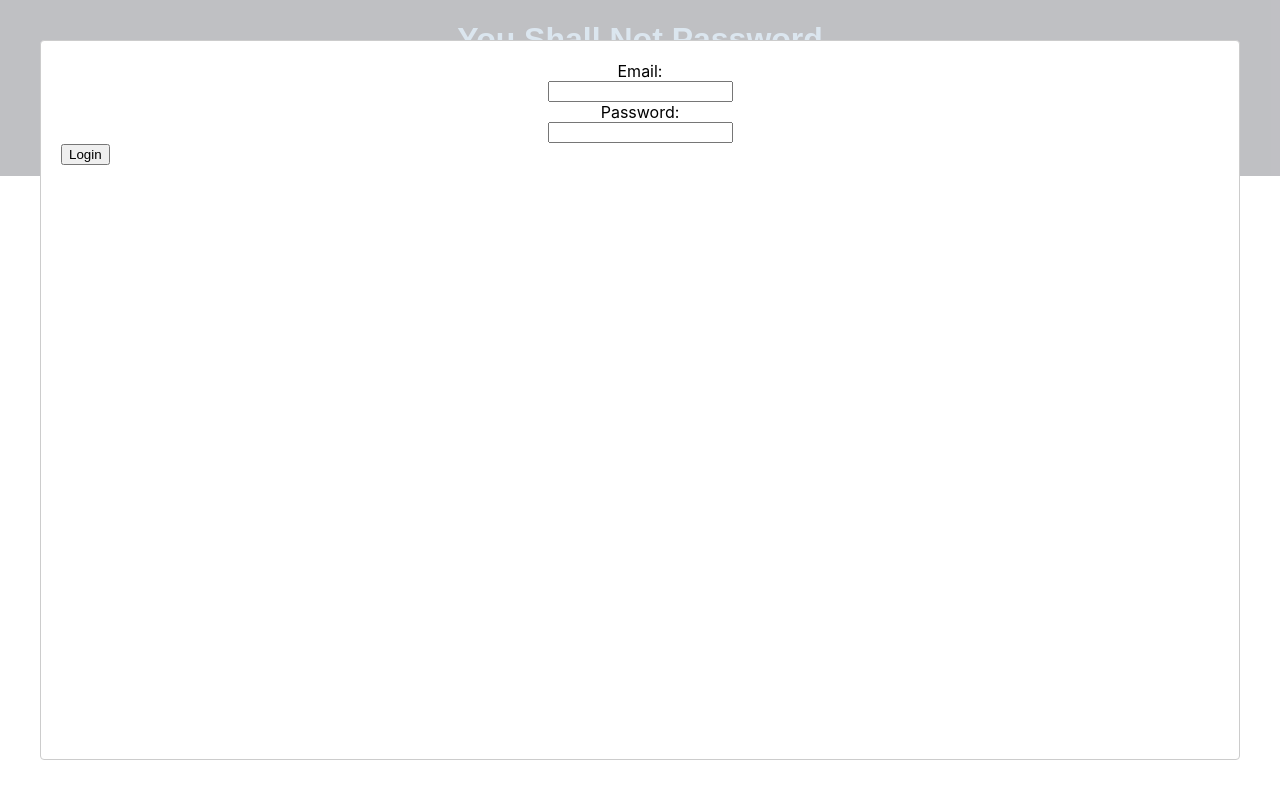
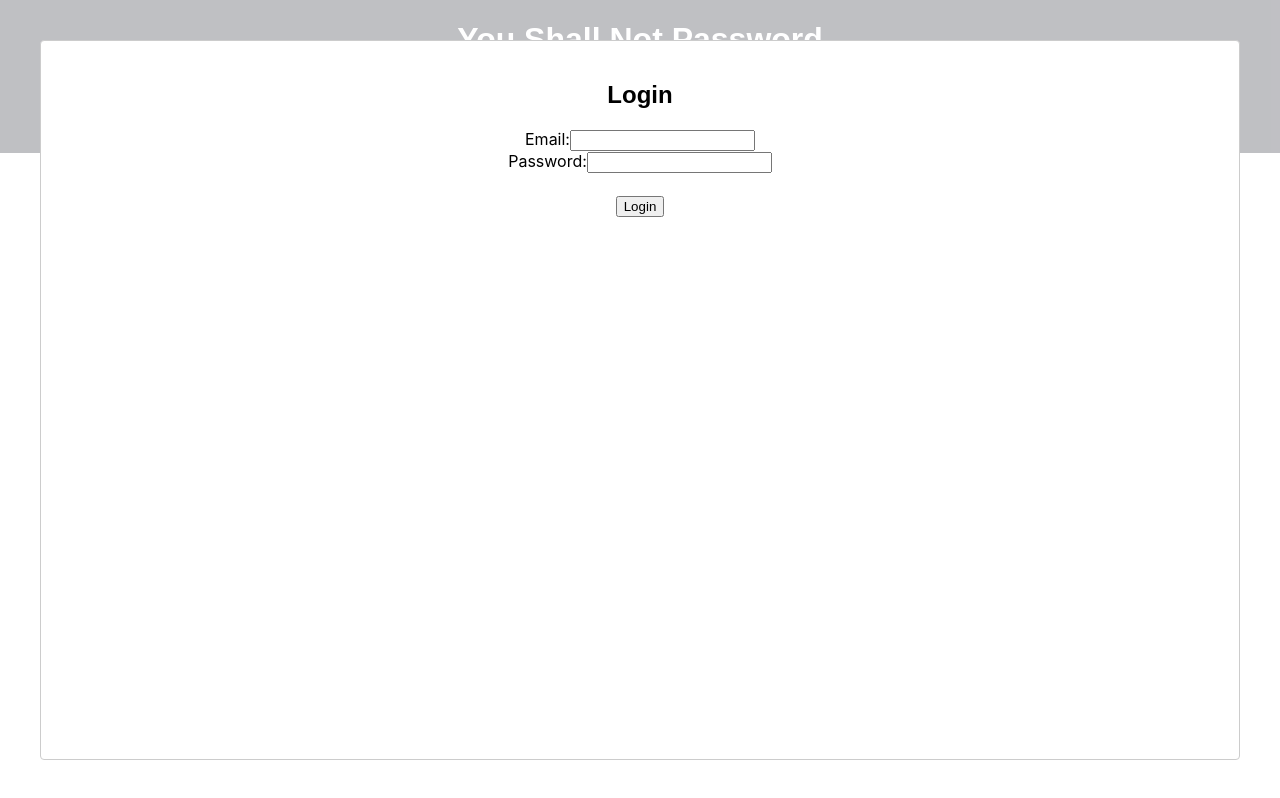
Before and after one commit to gregjohle/you-shall-not-password-client, a React (Create React App) app: page / in a window 1280 px wide. Both pictures are taken after a click on the button "Login". Shown: the top 798 px of the page. Built offline with nearby package versions, Linux system fonts and the light colour scheme.

Commit message:
finished login and signup functionality

```diff
--- a/src/App.js
+++ b/src/App.js
@@ -75,7 +75,12 @@ function App() {
   ]);
   let [signupModal, setSignupModal] = useState(false);
   let [loginModal, setLoginModal] = useState(false);
-  let [isLoggedIn, setIsLoggedIn] = useState(true);
+  let [isLoggedIn, setIsLoggedIn] = useState(false);
+  let [loginUserEmail, setLoginUserEmail] = useState("");
+  let [loginUserPassword, setLoginUserPassword] = useState("");
+  let [verifyPassword, setVerifyPassword] = useState("");
+  let [userPhoneNumber, setUserPhoneNumber] = useState("");
+  let [userName, setUserName] = useState("");
 
   function handleNavDisplay() {
     let logStatus = "";
@@ -104,39 +109,68 @@ function App() {
     setLoginModal(!loginModal);
   }
 
-  function handleNewUser(userInfo) {
-    setIsLoggedIn(true);
-
-    let userArray = [...users];
-    let newUserArray = userArray.push(userInfo);
-
-    setUsers(newUserArray);
-    console.log(newUserArray);
-  }
-
   function findUserForLogin(users, userEmail) {
-    // console.log(users);
-
-    for (let i = 0; i <= users.length; i++) {
-      if (users[i].email === userEmail) {
+    for (let i = 0; i < users.length; i++) {
+      if (users[i].email === userEmail.toLowerCase()) {
         return users[i];
       }
     }
   }
 
-  function handleLogin(users, userEmail, password) {
+  function handleNewUser(
+    users,
+    userName,
+    userEmail,
+    userPassword,
+    userPhoneNumber
+  ) {
+    let newUserId = users.length + 1;
+    let newUserObject = {
+      id: newUserId,
+      name: userName,
+      email: userEmail.toLowerCase(),
+      password: userPassword,
+      phone_number: userPhoneNumber,
+    };
+
+    let checkForExistingUser = findUserForLogin([...users], userEmail);
+
+    if (checkForExistingUser === undefined) {
+      setIsLoggedIn(true);
+      setUsers(users.concat(newUserObject));
+      setCurrentUser(newUserObject);
+      setSignupModal(false);
+      console.log(newUserObject);
+    } else if (checkForExistingUser !== undefined) {
+      alert("There is already an account associated with this email.");
+    }
+  }
+
+  function handleLogin(users, userEmail, userPassword) {
     let userToValidate = findUserForLogin([...users], userEmail);
 
-    console.log(userToValidate);
+    if (userToValidate === undefined) {
+      alert("Incorrect email address.");
+    } else if (userToValidate.password !== userPassword) {
+      alert("Incorrect Password");
+    } else if (userToValidate.password === userPassword) {
+      setCurrentUser(userToValidate);
+      setIsLoggedIn(true);
+      setLoginModal(false);
+    }
+  }
 
-    // if (userToValidate === undefined) {
-    //   alert("Incorrect email address.");
-    // } else if (userToValidate.password != password) {
-    //   alert("Incorrect Password");
-    // } else if (userToValidate.password === password) {
-    //   setCurrentUser(userToValidate);
-    //   setIsLoggedIn(true);
-    // }
+  function handleNavLoginLogout() {
+    if (isLoggedIn === false) {
+      setLoginModal(true);
+    } else if (isLoggedIn === true) {
+      setCurrentUser({});
+      setIsLoggedIn(false);
+      setLoginUserEmail("");
+      setLoginUserPassword("");
+      setVerifyPassword("");
+      setUserPhoneNumber("");
+    }
   }
 
   return (
@@ -145,6 +179,7 @@ function App() {
         logStatus={handleNavDisplay}
         currentUser={currentUser}
         isLoggedIn={isLoggedIn}
+        handleNavLoginLogout={handleNavLoginLogout}
       />
       <Switch>
         <Route path='/'>
@@ -158,6 +193,16 @@ function App() {
             handleNewUser={handleNewUser}
             handleLogin={handleLogin}
             users={users}
+            loginEmail={loginUserEmail}
+            setLoginEmail={setLoginUserEmail}
+            loginPassword={loginUserPassword}
+            setLoginPassword={setLoginUserPassword}
+            verifyPassword={verifyPassword}
+            setVerifyPassword={setVerifyPassword}
+            userPhoneNumber={userPhoneNumber}
+            setUserPhoneNumber={setUserPhoneNumber}
+            userName={userName}
+            setUserName={setUserName}
           />
         </Route>
       </Switch>
--- a/src/components/header-nav.css
+++ b/src/components/header-nav.css
@@ -6,7 +6,7 @@ header {
   background-color: rgb(3, 4, 19);
   width: 100%;
   padding: 0 100% 2% 100%;
-  color: rgb(113, 154, 190);
+  color: rgb(255, 255, 255);
 }
 
 h1 {
--- a/src/components/header-nav.js
+++ b/src/components/header-nav.js
@@ -3,7 +3,7 @@ import { Link } from "react-router-dom";
 import "./header-nav.css";
 
 export default function Nav(props) {
-  let { logStatus, currentUser, isLoggedIn } = props;
+  let { logStatus, currentUser, isLoggedIn, handleNavLoginLogout } = props;
 
   function welcomeUser() {
     let greeting = "";
@@ -27,7 +27,7 @@ export default function Nav(props) {
           <Link to='/about'>About</Link>
         </li>
         <li>
-          <Link to='/' onClick=''>
+          <Link to='/' onClick={(e) => handleNavLoginLogout(e)}>
             {logStatus()}
           </Link>
         </li>
--- /dev/null
+++ b/src/components/home.css
@@ -0,0 +1,10 @@
+.home {
+  font-family: Arial, Helvetica, sans-serif;
+  max-width: 70%;
+  text-align: center;
+  margin: 2% auto 1% auto;
+}
+
+.home p {
+  color: rgb(3, 0, 56);
+}
--- a/src/components/home.js
+++ b/src/components/home.js
@@ -2,6 +2,7 @@ import React from "react";
 import Login from "./login";
 import Signup from "./signup";
 import Modal from "react-modal";
+import "./home.css";
 
 Modal.setAppElement("#root");
 
@@ -16,10 +17,20 @@ export default function Home(props) {
     handleNewUser,
     handleLogin,
     users,
+    loginEmail,
+    setLoginEmail,
+    loginPassword,
+    setLoginPassword,
+    verifyPassword,
+    setVerifyPassword,
+    userPhoneNumber,
+    setUserPhoneNumber,
+    userName,
+    setUserName,
   } = props;
 
   return (
-    <div>
+    <div className='home'>
       <p>
         This is a service to help store the many different passwords that you
         might have collected over the years. If you need a new password, we can
@@ -31,10 +42,30 @@ export default function Home(props) {
         <button onClick={(e) => openSignupModal()}>Sign Up</button>
       </div>
       <Modal isOpen={loginModal} onRequestClose={closeLoginModal}>
-        <Login handleLogin={handleLogin} users={users} />
+        <Login
+          handleLogin={handleLogin}
+          users={users}
+          loginEmail={loginEmail}
+          setLoginEmail={setLoginEmail}
+          loginPassword={loginPassword}
+          setLoginPassword={setLoginPassword}
+        />
       </Modal>
       <Modal isOpen={signupModal} onRequestClose={closeSignupModal}>
-        <Signup handleNewUser={handleNewUser} />
+        <Signup
+          handleNewUser={handleNewUser}
+          users={users}
+          loginEmail={loginEmail}
+          setLoginEmail={setLoginEmail}
+          loginPassword={loginPassword}
+          setLoginPassword={setLoginPassword}
+          verifyPassword={verifyPassword}
+          setVerifyPassword={setVerifyPassword}
+          userPhoneNumber={userPhoneNumber}
+          setUserPhoneNumber={setUserPhoneNumber}
+          userName={userName}
+          setUserName={setUserName}
+        />
       </Modal>
     </div>
   );
--- /dev/null
+++ b/src/components/login.css
@@ -0,0 +1,9 @@
+h2 {
+  text-align: center;
+}
+
+form {
+  display: flex;
+  flex-direction: column;
+  justify-content: center;
+}
--- a/src/components/login.js
+++ b/src/components/login.js
@@ -1,22 +1,55 @@
 import React from "react";
+import "./login.css";
 
 export default function Login(props) {
-  let { handleLogin, users } = props;
+  let {
+    handleLogin,
+    users,
+    loginEmail,
+    setLoginEmail,
+    loginPassword,
+    setLoginPassword,
+  } = props;
+
+  function handleEmail(event) {
+    setLoginEmail(event.target.value);
+  }
+
+  function handlePassword(event) {
+    setLoginPassword(event.target.value);
+  }
+
+  function handleSubmit(event) {
+    event.preventDefault();
+    handleLogin([...users], loginEmail, loginPassword);
+  }
 
   return (
     <>
-      <form>
-        <label>Email:</label>
-        <input type='text' name='email' />
-        <label>Password:</label>
-        <input type='password' name='password' />
+      <h2>Login</h2>
+      <form onSubmit={(e) => handleSubmit(e)}>
+        <div>
+          <label>Email:</label>
+          <input
+            type='text'
+            name='email'
+            value={loginEmail}
+            onChange={(e) => handleEmail(e)}
+            required
+          />
+        </div>
+        <div>
+          <label>Password:</label>
+          <input
+            type='password'
+            name='password'
+            value={loginPassword}
+            onChange={(e) => handlePassword(e)}
+            required
+          />
+        </div>
+        <button type='submit'>Login</button>
       </form>
-      <button
-        onClick={(e) =>
-          handleLogin([...users], e.target.value.email, e.target.value.password)
-        }>
-        Login
-      </button>
     </>
   );
 }
--- a/src/components/signup.js
+++ b/src/components/signup.js
@@ -2,21 +2,96 @@ import React from "react";
 import "./signup.css";
 
 export default function Signup(props) {
-  let { handleNewUser } = props;
+  let {
+    handleNewUser,
+    users,
+    loginEmail,
+    setLoginEmail,
+    loginPassword,
+    setLoginPassword,
+    verifyPassword,
+    setVerifyPassword,
+    userPhoneNumber,
+    setUserPhoneNumber,
+    userName,
+    setUserName,
+  } = props;
+
+  function handleEmail(event) {
+    setLoginEmail(event.target.value);
+  }
+
+  function handlePassword(event) {
+    setLoginPassword(event.target.value);
+  }
+
+  function handleVerifyPassword(event) {
+    setVerifyPassword(event.target.value);
+  }
+
+  function handleSubmit(event) {
+    event.preventDefault();
+    if (loginPassword !== verifyPassword) {
+      alert("Passwords do not match");
+    } else if (loginPassword === verifyPassword) {
+      handleNewUser(
+        [...users],
+        userName,
+        loginEmail,
+        loginPassword,
+        userPhoneNumber
+      );
+    }
+  }
+
+  function handleName(event) {
+    setUserName(event.target.value);
+  }
+
+  function handlePhoneNumber(event) {
+    event.preventDefault();
+    setUserPhoneNumber(event.target.value);
+  }
 
   return (
     <div>
-      <form>
+      <h2>Signup</h2>
+      <form onSubmit={(e) => handleSubmit(e)}>
+        <label>Name</label>
+        <input type='text' value={userName} onChange={(e) => handleName(e)} />
         <label>email address:</label>
-        <input type='text' name='email-address' required />
+        <input
+          type='text'
+          name='email-address'
+          required
+          value={loginEmail}
+          onChange={(e) => handleEmail(e)}
+        />
         <label>Password</label>
-        <input type='text' name='password-new' required />
+        <input
+          type='password'
+          name='password-new'
+          required
+          value={loginPassword}
+          onChange={(e) => handlePassword(e)}
+        />
         <label>Confirm Password</label>
-        <input type='text' name='password-confirm' required />
+        <input
+          type='password'
+          name='password-confirm'
+          required
+          value={verifyPassword}
+          onChange={(e) => handleVerifyPassword(e)}
+        />
         <label>Phone Number (optional)</label>
-        <input type='tel' name='phone-number' />
+        <input
+          type='tel'
+          name='phone-number'
+          value={userPhoneNumber}
+          onChange={(e) => handlePhoneNumber(e)}
+        />
+        <button type='submit'>Submit</button>
       </form>
-      <button onClick={(e) => handleNewUser()}>Submit</button>
     </div>
   );
 }
```
